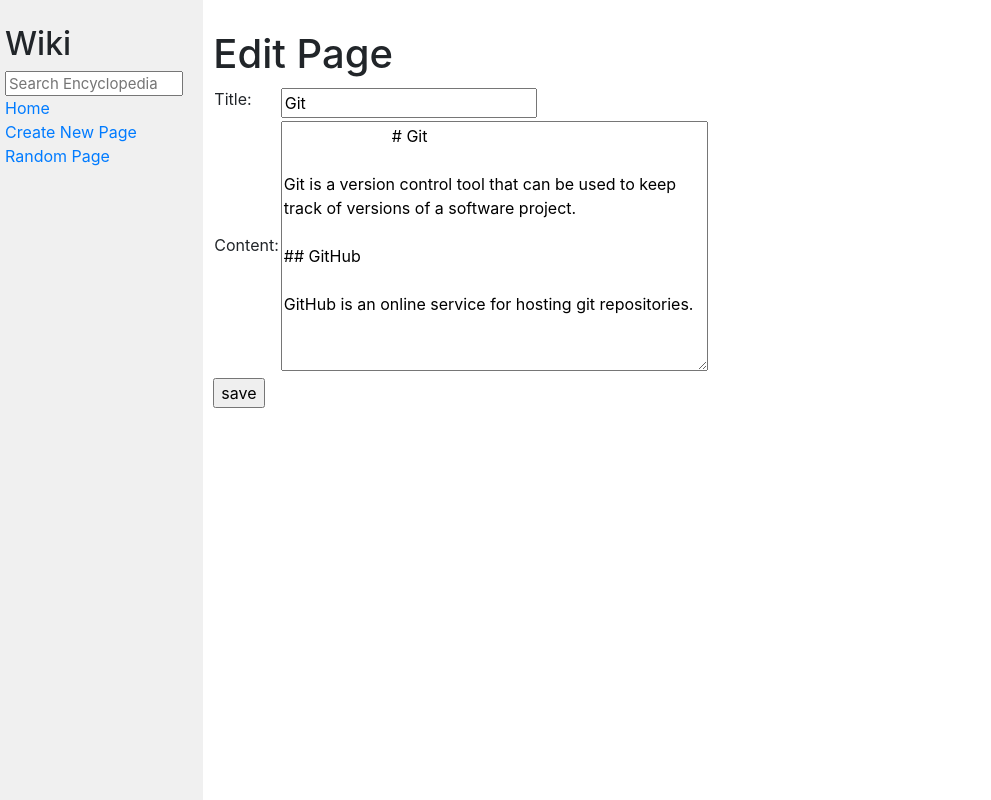
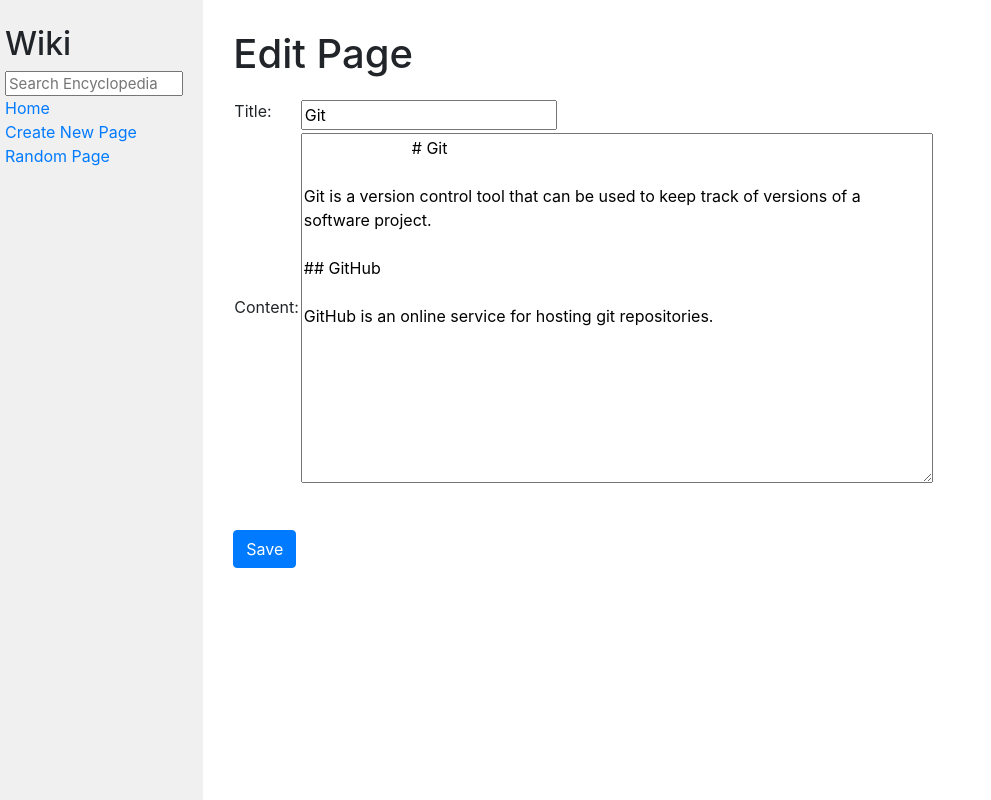
Before and after one commit to piyush9923/CS50W, a Django app: page /wiki/Git/edit in a window 1280 px wide. Shown: the whole page, without its empty margins (0-991 px from the left). Run offline with Django 3.2, Linux system fonts and the light colour scheme; some libraries are stand-ins or nearby versions.

Commit message:
Updated CSS

```diff
--- a/Project_1/encyclopedia/templates/encyclopedia/create.html
+++ b/Project_1/encyclopedia/templates/encyclopedia/create.html
@@ -5,14 +5,14 @@
 {% endblock %}
 
 {% block body %}
-    <h1>Create A New Page</h1>
-    <form action="{% url 'wikipedia:create' %}" method="post">
+    <h1 style='padding-left: 20px;'>Create A New Page</h1>
+    <form action="{% url 'wikipedia:create' %}" method="post" style='margin: 20px;'>
         {% csrf_token %}
         <table>
             {{ form.as_table }}
             <tr>
                 <td>&nbsp;</td>
-                <td><input type="submit" value="Save"></td>
+                <td><input class="btn btn-primary" type="submit" value="Save"></td>
             </tr>
         </table>
     </form>
--- a/Project_1/encyclopedia/templates/encyclopedia/edit.html
+++ b/Project_1/encyclopedia/templates/encyclopedia/edit.html
@@ -5,10 +5,10 @@
 {% endblock %}
 
 {% block body %}
-     <h1>Edit Page</h1>
+     <h1 style='padding-left: 20px;'>Edit Page</h1>
     <form action="{% url 'wikipedia:edit' title %}" method="post">
         {% csrf_token %}
-        <table>
+        <table style='margin: 20px;'>
             <tr>
                 <td>
                     <label for="name">Title: </label>
@@ -22,13 +22,13 @@
                     <label for="content">Content: </label>
                 </td>
                 <td>
-                    <textarea id="content" rows="4" cols="50" style='height: 250px;' name="body" >
+                    <textarea id="content" rows="4" cols="75" style='height: 350px;' name="body" >
                         {{body}}
                     </textarea>
                 </td>
             </tr>
         </table>
-        <input type="submit" value="save">
+        <input class="btn btn-primary" type="submit" value="Save" style='margin: 20px;'>
     </form>
 
 {% endblock %}
--- a/Project_1/encyclopedia/templates/encyclopedia/main.html
+++ b/Project_1/encyclopedia/templates/encyclopedia/main.html
@@ -6,7 +6,7 @@
 
 {% block body %}
     <a href="{% url 'wikipedia:edit' title %}">
-        <input type="button" value="Edit">
+        <input class="btn btn-primary" type="button" value="Edit">
     </a>
 
     {{text |safe}}
--- a/Project_1/encyclopedia/views.py
+++ b/Project_1/encyclopedia/views.py
@@ -12,7 +12,7 @@
 
 class NewPage(forms.Form):
     title = forms.CharField(label='Title')
-    content = forms.CharField(label='Description', widget=forms.Textarea(attrs={'cols': '60', 'style': 'height: 250px;'}))
+    content = forms.CharField(label='Description', widget=forms.Textarea(attrs={'cols': '60', 'style': 'height: 350px;'}))
 
 
 def index(request):
```
